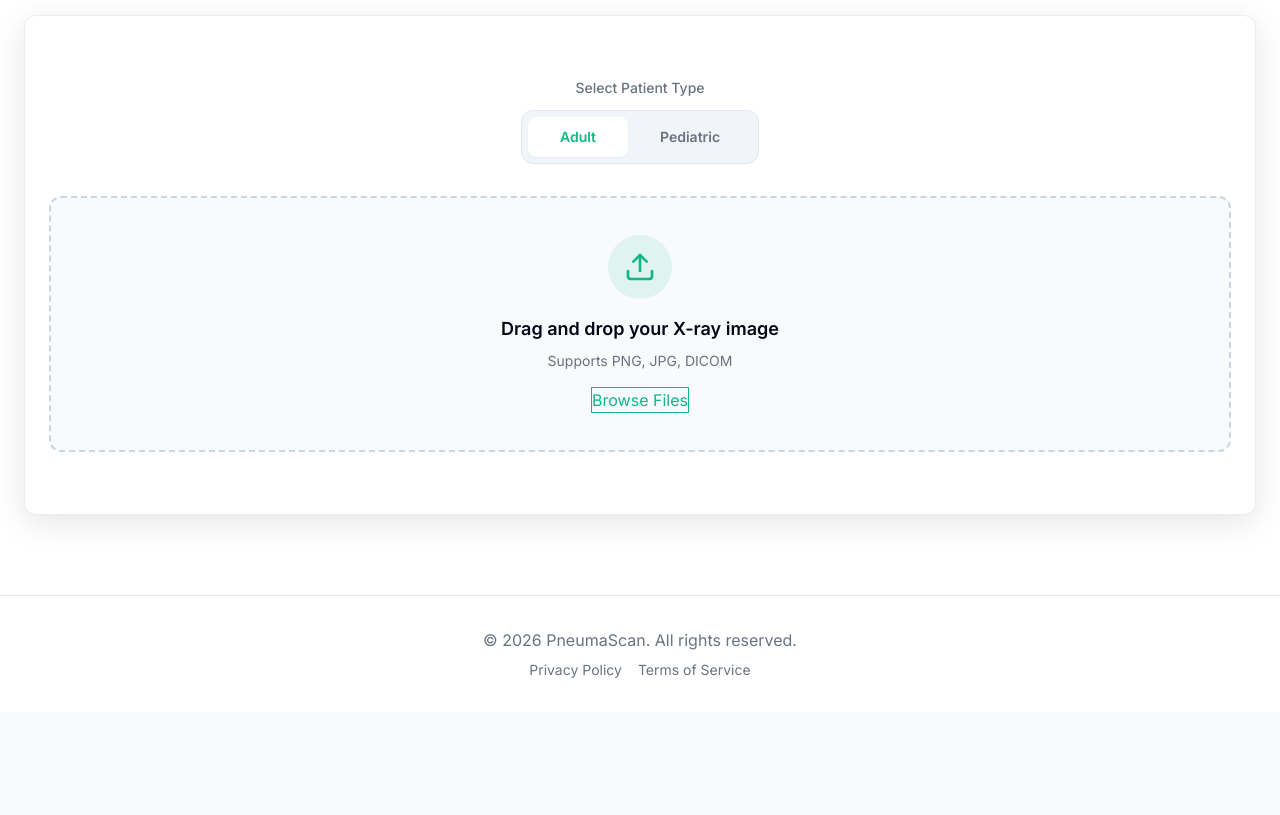
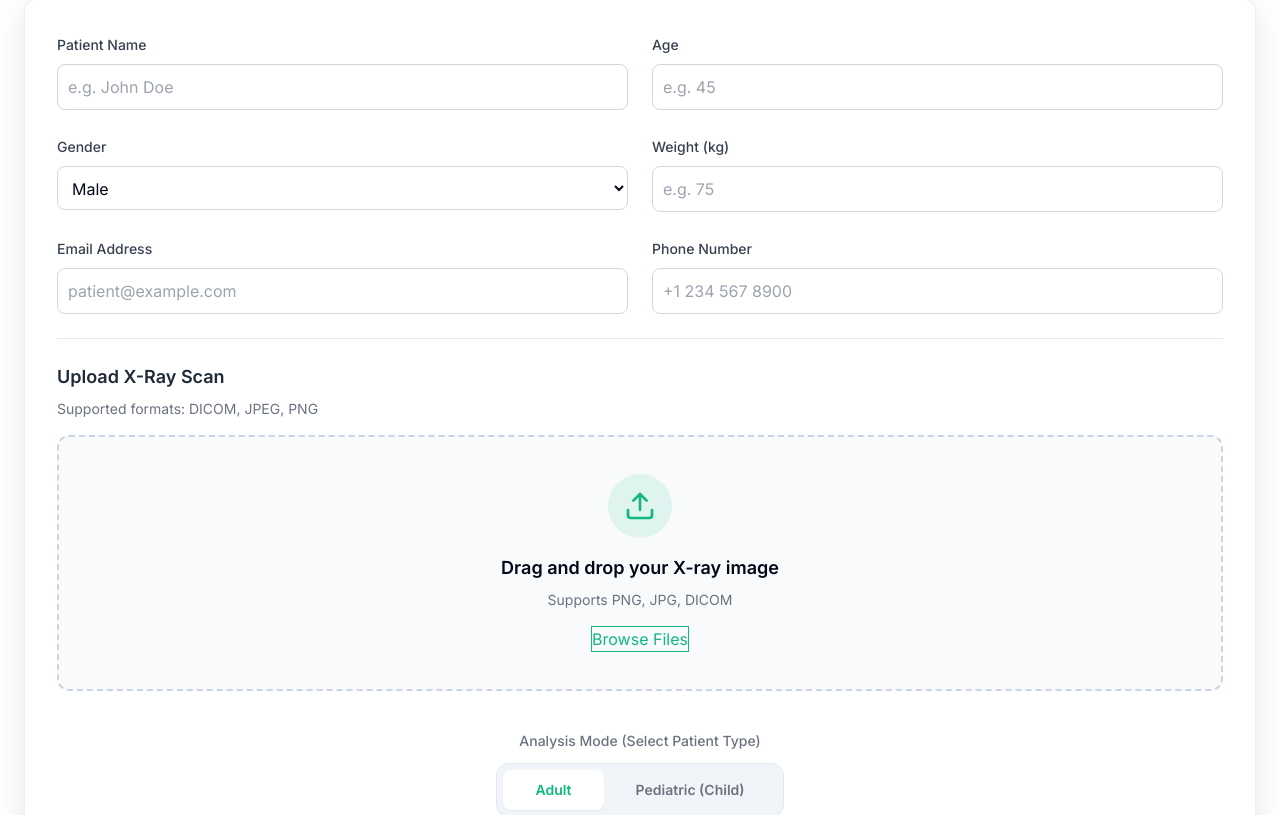
Before and after one commit to Aaqib-Proj/Pneumonia-Detection-using-DeepLearning, a React (Vite) app: page /upload in a window 1280 px wide. Shown: the part 205-1020 px from the top of the page. Before the commit the page ends 917 px from the top, so only its background shows below. Built offline with nearby package versions, Linux system fonts and the light colour scheme; no server answers; sample sign-in values are in the browser's storage.

Commit message:
updated madical report now we can see the actual patient details in the report befor that we have to add patient details in the upload image form

```diff
--- a/src/components/MedicalReport.jsx
+++ b/src/components/MedicalReport.jsx
@@ -1,7 +1,7 @@
 import React, { forwardRef } from 'react';
 import { Stethoscope } from 'lucide-react';
 
-const MedicalReport = forwardRef(({ data, imageSrc }, ref) => {
+const MedicalReport = forwardRef(({ data, imageSrc, patientData }, ref) => {
     const currentDate = new Date().toLocaleDateString('en-US', {
         year: 'numeric',
         month: 'long',
@@ -9,6 +9,17 @@ const MedicalReport = forwardRef(({ data, imageSrc }, ref) => {
         hour: '2-digit',
         minute: '2-digit'
     });
+
+    // Default or Fallback Data if not provided
+    const patientInfo = {
+        name: patientData?.name || 'Anonymous Patient',
+        age: patientData?.age || '--',
+        gender: patientData?.gender || '--',
+        weight: patientData?.weight || '--',
+        email: patientData?.email || '--',
+        phone: patientData?.phone || '--',
+        id: 'PT-2026-' + Math.floor(Math.random() * 1000)
+    };
 
     return (
         <div ref={ref} className="bg-white text-black p-8 max-w-[210mm] mx-auto hidden-on-screen print-visible">
@@ -37,15 +48,27 @@ const MedicalReport = forwardRef(({ data, imageSrc }, ref) => {
                     <div className="space-y-1">
                         <div className="flex justify-between py-1 border-b border-slate-200 border-dashed">
                             <span className="text-slate-500 text-sm">Name</span>
-                            <span className="font-semibold text-slate-900 text-sm">Anonymous Adult</span>
+                            <span className="font-semibold text-slate-900 text-sm capitalize">{patientInfo.name}</span>
                         </div>
                         <div className="flex justify-between py-1 border-b border-slate-200 border-dashed">
-                            <span className="text-slate-500 text-sm">Age/Sex</span>
-                            <span className="font-semibold text-slate-900 text-sm">45 / Male</span>
+                            <span className="text-slate-500 text-sm">Age / Gender</span>
+                            <span className="font-semibold text-slate-900 text-sm capitalize">{patientInfo.age} / {patientInfo.gender}</span>
+                        </div>
+                        <div className="flex justify-between py-1 border-b border-slate-200 border-dashed">
+                            <span className="text-slate-500 text-sm">Weight</span>
+                            <span className="font-semibold text-slate-900 text-sm">{patientInfo.weight} kg</span>
+                        </div>
+                        <div className="flex justify-between py-1 border-b border-slate-200 border-dashed">
+                            <span className="text-slate-500 text-sm">Contact</span>
+                            <span className="font-semibold text-slate-900 text-sm">{patientInfo.phone}</span>
+                        </div>
+                        <div className="flex justify-between py-1 border-b border-slate-200 border-dashed">
+                            <span className="text-slate-500 text-sm">Email</span>
+                            <span className="font-semibold text-slate-900 text-sm lowercase">{patientInfo.email}</span>
                         </div>
                         <div className="flex justify-between py-1 border-b border-slate-200 border-dashed">
                             <span className="text-slate-500 text-sm">Patient ID</span>
-                            <span className="font-semibold text-slate-900 text-sm">PT-2024-892</span>
+                            <span className="font-semibold text-slate-900 text-sm">{patientInfo.id}</span>
                         </div>
                     </div>
                 </div>
@@ -54,15 +77,16 @@ const MedicalReport = forwardRef(({ data, imageSrc }, ref) => {
                     <div className="space-y-1">
                         <div className="flex justify-between py-1 border-b border-slate-200 border-dashed">
                             <span className="text-slate-500 text-sm">Modality</span>
-                            <span className="font-semibold text-slate-900 text-sm">Check X-Ray (CXR)</span>
+                            <span className="font-semibold text-slate-900 text-sm">Chest X-Ray (CXR)</span>
                         </div>
                         <div className="flex justify-between py-1 border-b border-slate-200 border-dashed">
                             <span className="text-slate-500 text-sm">View</span>
                             <span className="font-semibold text-slate-900 text-sm">Posteroanterior (PA)</span>
                         </div>
+                        {/* Removed Referring Dr. as requested */}
                         <div className="flex justify-between py-1 border-b border-slate-200 border-dashed">
-                            <span className="text-slate-500 text-sm">Referring Dr.</span>
-                            <span className="font-semibold text-slate-900 text-sm">Dr. Sarah Smith</span>
+                            <span className="text-slate-500 text-sm">Patient Type</span>
+                            <span className="font-semibold text-slate-900 text-sm capitalize">{patientData?.patientType || 'Adult'}</span>
                         </div>
                     </div>
                 </div>
--- a/src/pages/DashboardPage.jsx
+++ b/src/pages/DashboardPage.jsx
@@ -24,11 +24,15 @@ const DashboardPage = () => {
     const location = useLocation();
     const [imageSrc, setImageSrc] = useState(null);
     const [isFullScreen, setIsFullScreen] = useState(false);
+    const [patientData, setPatientData] = useState(null);
     const { setActions } = useHeader();
 
     useEffect(() => {
         if (location.state?.fileUrl) {
             setImageSrc(location.state.fileUrl);
+        }
+        if (location.state?.patientData) {
+            setPatientData(location.state.patientData);
         }
     }, [location]);
 
@@ -119,7 +123,7 @@ const DashboardPage = () => {
 
             {/* Hidden Professional Report Component for PDF/Print */}
             <div id="printable-report-container" className="fixed top-0 left-[-10000px] w-[210mm] bg-white z-[9999]">
-                <MedicalReport ref={reportRef} imageSrc={imageSrc} data={{ confidence: 0.98 }} />
+                <MedicalReport ref={reportRef} imageSrc={imageSrc} data={{ confidence: 0.98 }} patientData={patientData} />
             </div>
 
             {/* Full Screen Modal */}
@@ -233,7 +237,8 @@ const DashboardPage = () => {
                             Clinical Findings
                         </h3>
                         <div className="space-y-3 text-sm text-gray-600 dark:text-gray-300">
-                            <p><strong className="text-gray-900 dark:text-white">Patient ID:</strong> PNEUMA-8829</p>
+                            <p><strong className="text-gray-900 dark:text-white">Patient:</strong> {patientData ? patientData.name : 'Unknown'}</p>
+                            <p><strong className="text-gray-900 dark:text-white">ID:</strong> PNEUMA-8829</p>
                             <p><strong className="text-gray-900 dark:text-white">Scan Date:</strong> {new Date().toLocaleDateString()}</p>
                             <div className="h-px bg-gray-200 dark:bg-gray-700 my-2"></div>
                             <p><strong>Right Upper Lobe:</strong> Increased opacity observed. Suggestive of lobar pneumonia.</p>
--- a/src/pages/UploadPage.jsx
+++ b/src/pages/UploadPage.jsx
@@ -12,10 +12,38 @@ const UploadPage = () => {
     const [progress, setProgress] = useState(0);
     const [stage, setStage] = useState(0); // 0: Idle, 1: Uploading, 2: Processing, 3: Complete
 
-    const [patientType, setPatientType] = useState('adult'); // 'adult' | 'pediatric'
+    // Form State
+    const [formData, setFormData] = useState({
+        name: '',
+        age: '',
+        gender: 'male',
+        weight: '',
+        email: '',
+        phone: '',
+        patientType: 'adult' // 'adult' | 'pediatric'
+    });
 
-    const handleAnalyze = () => {
-        if (!file) return;
+    const handleInputChange = (e) => {
+        const { name, value } = e.target;
+        setFormData(prev => ({
+            ...prev,
+            [name]: value
+        }));
+    };
+
+    const handleAnalyze = (e) => {
+        e.preventDefault();
+        if (!file) {
+            alert("Please upload an X-Ray image first.");
+            return;
+        }
+
+        // Basic validation
+        if (!formData.name || !formData.age) {
+            alert("Please fill in at least the Patient Name and Age.");
+            return;
+        }
+
         setAnalyzing(true);
         setStage(1);
         // Simulate process
@@ -45,27 +73,121 @@ const UploadPage = () => {
             setStage(3);
             setTimeout(() => {
                 const fileUrl = URL.createObjectURL(file);
-                navigate('/dashboard', { state: { fileUrl, patientType } });
+                // Pass form data and file URL to dashboard
+                navigate('/dashboard', { state: { fileUrl, patientData: formData } });
             }, 1000);
         }
-    }, [progress, stage, navigate, file, patientType]);
+    }, [progress, stage, navigate, file, formData]);
 
     return (
         <div className="min-h-screen pt-24 pb-12">
             <div className="container mx-auto px-4 max-w-4xl">
-                <div className="text-center mb-12">
-                    <h1 className="text-3xl font-bold mb-4">Upload & Analyze Page</h1>
-                    <p className="text-gray-500 dark:text-gray-400">Upload your chest X-ray image for instant AI analysis.</p>
+                <div className="text-center mb-8">
+                    <h1 className="text-3xl font-bold mb-4">Patient Information & Analysis</h1>
+                    <p className="text-gray-500 dark:text-gray-400">Please fill in the patient details and upload an X-ray.</p>
                 </div>
 
-                <Card className="min-h-[500px] flex flex-col justify-center gap-8">
-                    {/* Patient Type Toggle */}
-                    <div className="flex flex-col items-center gap-3">
-                        <span className="text-sm font-medium text-gray-500 dark:text-gray-400">Select Patient Type</span>
+                <Card className="p-8">
+                    <form onSubmit={handleAnalyze} className="space-y-6">
+
+                        {/* 1. Patient Details Form - Grid Layout */}
+                        <div className="grid md:grid-cols-2 gap-6">
+                            <div className="space-y-2">
+                                <label className="text-sm font-medium text-gray-700 dark:text-gray-300">Patient Name</label>
+                                <input
+                                    type="text"
+                                    name="name"
+                                    required
+                                    value={formData.name}
+                                    onChange={handleInputChange}
+                                    placeholder="e.g. John Doe"
+                                    className="w-full p-2.5 rounded-lg border border-gray-300 dark:border-gray-700 bg-white dark:bg-slate-800 focus:ring-2 focus:ring-emerald-500 outline-none transition-all"
+                                />
+                            </div>
+
+                            <div className="space-y-2">
+                                <label className="text-sm font-medium text-gray-700 dark:text-gray-300">Age</label>
+                                <input
+                                    type="number"
+                                    name="age"
+                                    required
+                                    value={formData.age}
+                                    onChange={handleInputChange}
+                                    placeholder="e.g. 45"
+                                    className="w-full p-2.5 rounded-lg border border-gray-300 dark:border-gray-700 bg-white dark:bg-slate-800 focus:ring-2 focus:ring-emerald-500 outline-none transition-all"
+                                />
+                            </div>
+
+                            <div className="space-y-2">
+                                <label className="text-sm font-medium text-gray-700 dark:text-gray-300">Gender</label>
+                                <select
+                                    name="gender"
+                                    value={formData.gender}
+                                    onChange={handleInputChange}
+                                    className="w-full p-2.5 rounded-lg border border-gray-300 dark:border-gray-700 bg-white dark:bg-slate-800 focus:ring-2 focus:ring-emerald-500 outline-none transition-all"
+                                >
+                                    <option value="male">Male</option>
+                                    <option value="female">Female</option>
+                                    <option value="other">Other</option>
+                                </select>
+                            </div>
+
+                            <div className="space-y-2">
+                                <label className="text-sm font-medium text-gray-700 dark:text-gray-300">Weight (kg)</label>
+                                <input
+                                    type="text"
+                                    name="weight"
+                                    value={formData.weight}
+                                    onChange={handleInputChange}
+                                    placeholder="e.g. 75"
+                                    className="w-full p-2.5 rounded-lg border border-gray-300 dark:border-gray-700 bg-white dark:bg-slate-800 focus:ring-2 focus:ring-emerald-500 outline-none transition-all"
+                                />
+                            </div>
+
+                            <div className="space-y-2">
+                                <label className="text-sm font-medium text-gray-700 dark:text-gray-300">Email Address</label>
+                                <input
+                                    type="email"
+                                    name="email"
+                                    value={formData.email}
+                                    onChange={handleInputChange}
+                                    placeholder="patient@example.com"
+                                    className="w-full p-2.5 rounded-lg border border-gray-300 dark:border-gray-700 bg-white dark:bg-slate-800 focus:ring-2 focus:ring-emerald-500 outline-none transition-all"
+                                />
+                            </div>
+
+                            <div className="space-y-2">
+                                <label className="text-sm font-medium text-gray-700 dark:text-gray-300">Phone Number</label>
+                                <input
+                                    type="tel"
+                                    name="phone"
+                                    value={formData.phone}
+                                    onChange={handleInputChange}
+                                    placeholder="+1 234 567 8900"
+                                    className="w-full p-2.5 rounded-lg border border-gray-300 dark:border-gray-700 bg-white dark:bg-slate-800 focus:ring-2 focus:ring-emerald-500 outline-none transition-all"
+                                />
+                            </div>
+                        </div>
+
+                        <div className="border-t border-gray-200 dark:border-gray-700 my-6"></div>
+
+                        {/* 2. File Upload Section */}
+                        <div className="space-y-4">
+                            <div className="flex flex-col gap-2">
+                                <span className="text-lg font-semibold text-gray-800 dark:text-white">Upload X-Ray Scan</span>
+                                <span className="text-sm text-gray-500">Supported formats: DICOM, JPEG, PNG</span>
+                            </div>
+                            <FileUpload onFileSelect={(f) => setFile(f)} />
+                        </div>
+
+                        {/* 3. Patient Type Selection (At the last as requested) */}
+                        <div className="flex flex-col items-center gap-3 pt-4">
+                            <span className="text-sm font-medium text-gray-500 dark:text-gray-400">Analysis Mode (Select Patient Type)</span>
                             <div className="bg-slate-100 dark:bg-slate-900/50 p-1.5 rounded-xl inline-flex border border-slate-200 dark:border-slate-800">
                                 <button
-                                onClick={() => setPatientType('adult')}
-                                className={`px-8 py-2.5 rounded-lg text-sm font-semibold transition-all duration-200 ${patientType === 'adult'
+                                    type="button"
+                                    onClick={() => setFormData(prev => ({ ...prev, patientType: 'adult' }))}
+                                    className={`px-8 py-2.5 rounded-lg text-sm font-semibold transition-all duration-200 ${formData.patientType === 'adult'
                                         ? 'bg-white dark:bg-slate-800 text-emerald-500 shadow-sm scale-100'
                                         : 'text-gray-500 dark:text-gray-400 hover:text-gray-900 dark:hover:text-gray-200'
                                         }`}
@@ -73,29 +195,28 @@ const UploadPage = () => {
                                     Adult
                                 </button>
                                 <button
-                                onClick={() => setPatientType('pediatric')}
-                                className={`px-8 py-2.5 rounded-lg text-sm font-semibold transition-all duration-200 ${patientType === 'pediatric'
+                                    type="button"
+                                    onClick={() => setFormData(prev => ({ ...prev, patientType: 'pediatric' }))}
+                                    className={`px-8 py-2.5 rounded-lg text-sm font-semibold transition-all duration-200 ${formData.patientType === 'pediatric'
                                         ? 'bg-white dark:bg-slate-800 text-emerald-500 shadow-sm scale-100'
                                         : 'text-gray-500 dark:text-gray-400 hover:text-gray-900 dark:hover:text-gray-200'
                                         }`}
                                 >
-                                Pediatric
+                                    Pediatric (Child)
                                 </button>
                             </div>
                         </div>
 
-                    <FileUpload onFileSelect={(f) => setFile(f)} />
-
-                    {file && (
+                        {/* Submit Action */}
                         <div className={`transition-all duration-500 ${analyzing ? 'opacity-100' : 'opacity-100'}`}>
                             {!analyzing ? (
-                                <div className="text-center">
-                                    <Button onClick={handleAnalyze} className="w-full md:w-auto px-12 py-3 text-lg">
-                                        View Results
+                                <div className="text-center pt-4">
+                                    <Button type="submit" className="w-full md:w-auto px-12 py-3 text-lg font-bold shadow-lg hover:shadow-emerald-500/20">
+                                        Generate Diagnostic Report
                                     </Button>
                                 </div>
                             ) : (
-                                <div className="space-y-6">
+                                <div className="space-y-6 pt-4">
                                     <div className="flex justify-between text-sm font-medium text-gray-500 dark:text-gray-400">
                                         <span className={stage >= 1 ? 'text-emerald-500' : ''}>Uploading...</span>
                                         <span className={stage >= 2 ? 'text-emerald-500' : ''}>Analyzing w/ Deep Learning...</span>
@@ -113,7 +234,7 @@ const UploadPage = () => {
                                         {stage < 3 ? (
                                             <div className="flex items-center justify-center gap-2 text-emerald-500">
                                                 <Loader2 className="animate-spin" />
-                                                <span>Processing... {Math.round(progress)}%</span>
+                                                <span>Processing {formData.patientType} scan... {Math.round(progress)}%</span>
                                             </div>
                                         ) : (
                                             <div className="flex items-center justify-center gap-2 text-emerald-500 font-bold">
@@ -125,7 +246,7 @@ const UploadPage = () => {
                                 </div>
                             )}
                         </div>
-                    )}
+                    </form>
                 </Card>
             </div>
         </div>
```
Lines whose indentation alone changed are shown as unchanged.
